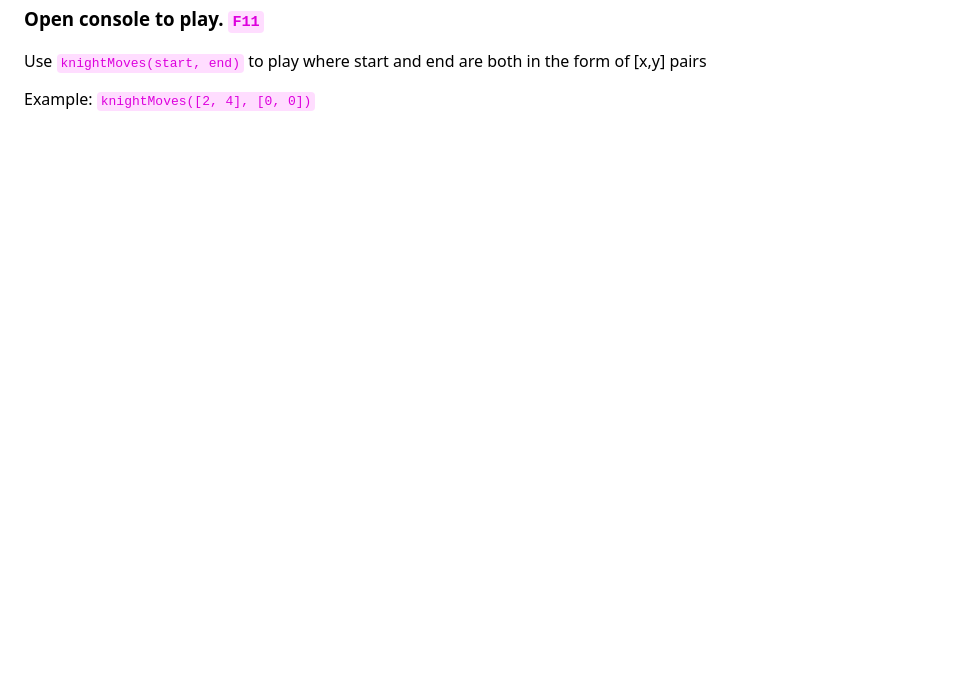
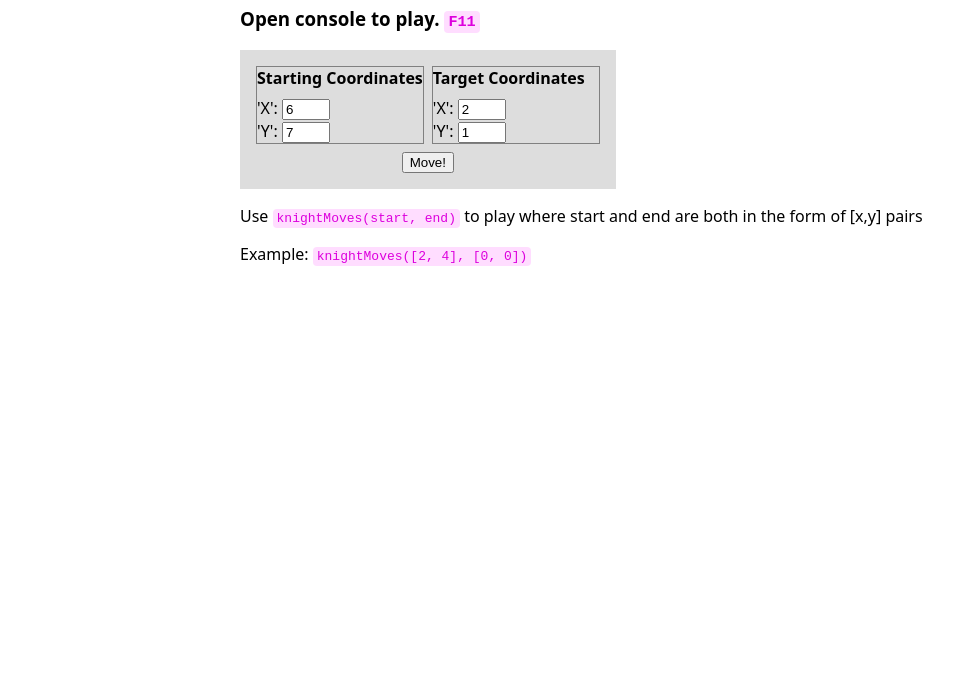
Before and after one commit to tmsbkn/knights-travails, a website: page index.html in a window 1280 px wide. Shown: the part 104-800 px from the top of the page, without its empty margins (0-960 px from the left). Drawn offline with Linux system fonts and the light colour scheme.

Commit message:
Add Form to get user input

```diff
--- a/index.html
+++ b/index.html
@@ -14,6 +14,10 @@
 				system-ui, -apple-system, BlinkMacSystemFont, "Segoe UI", Roboto,
 				Oxygen, Ubuntu, Cantarell, "Open Sans", "Helvetica Neue", sans-serif;
 		}
+		main {
+			max-width: 800px;
+			margin: auto;
+		}
 		kbd,
 		code {
 			color: #dd00dd;
@@ -22,12 +26,58 @@
 			padding-inline: 4px;
 			border-radius: 4px;
 		}
+		form {
+			padding: 1rem;
+			background-color: #ddd;
+			display: inline-grid;
+			gap: 0.5rem;
+			grid-template-columns: 1fr 1fr;
+		}
+		.inputGroup {
+			display: flex;
+			flex-direction: column;
+			border: 1px gray solid;
+		}
+		.inputTitle {
+			font-weight: 600;
+			padding-bottom: 0.5rem;
+		}
+		input[type="submit"] {
+			grid-column: span 2;
+			justify-self: center;
+			width: min-content;
+		}
 		</style>
 	</head>
 	<body>
 		<main>
 			<h1>Knight Moves!</h1>
 			<h3>Open console to play. <kbd>F11</kbd></h3>
+			<form id="form">
+				<div class="inputGroup" id="fromInputs">
+					<span class="inputTitle">Starting Coordinates</span>
+					<div class="inputField">
+						<label for="fromX">'X':</label>
+						<input required type="number" min="0" max="7" value="6" id="fromX">
+					</div>
+					<div class="inputField">
+						<label for="fromY">'Y':</label>
+						<input required type="number" min="0" max="7" value="7" id="fromY">
+					</div>
+				</div>
+				<div class="inputGroup" id="toInputs">
+					<span class="inputTitle">Target Coordinates</span>
+					<div class="inputField">
+						<label for="toX">'X': </label>
+						<input required type="number" min="0" max="7" value="2" id="toX">
+					</div>
+					<div class="inputField">
+						<label for="toY">'Y': </label>
+						<input required type="number" min="0" max="7" value="1" id="toY">
+					</div>
+				</div>
+				<input type="submit" value="Move!" id="submitButton">
+			</form>
 			<p>
 				Use <code>knightMoves(start, end)</code> to play where start and end are
 				both in the form of [x,y] pairs
```
